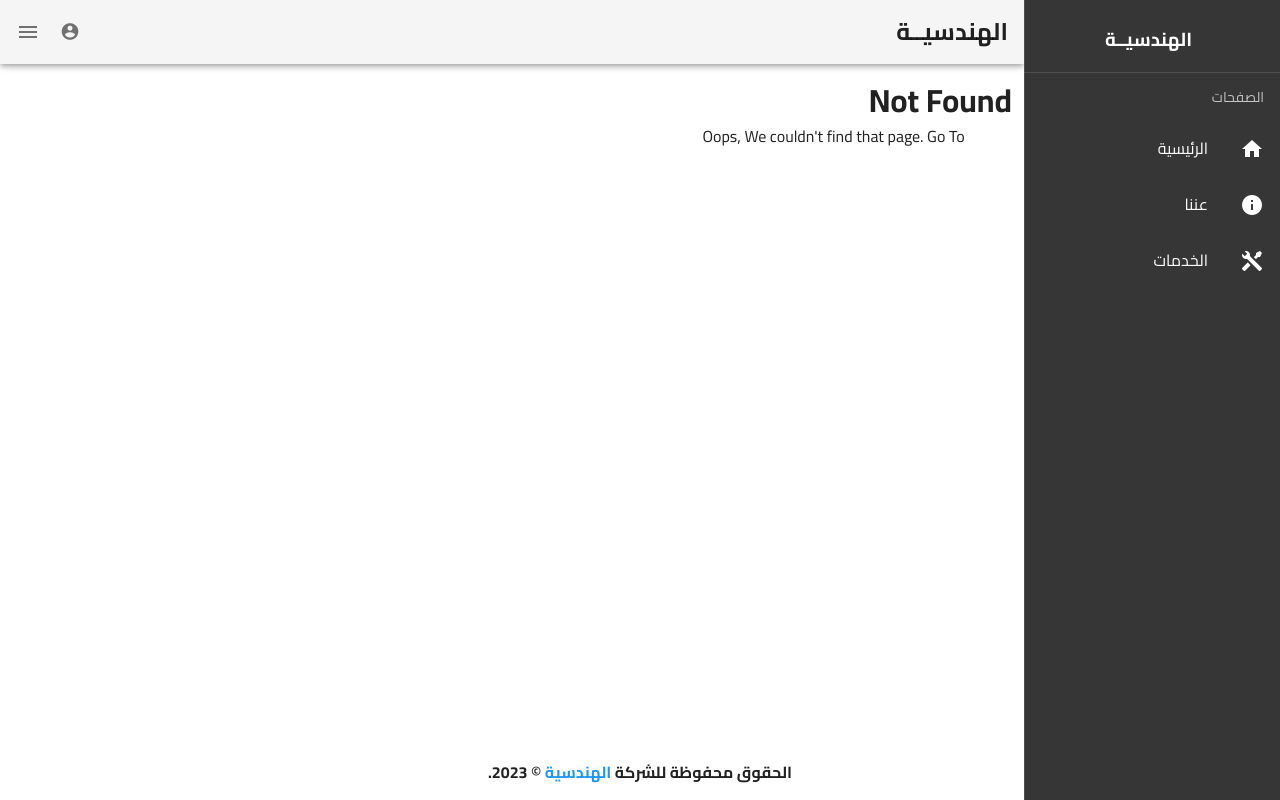
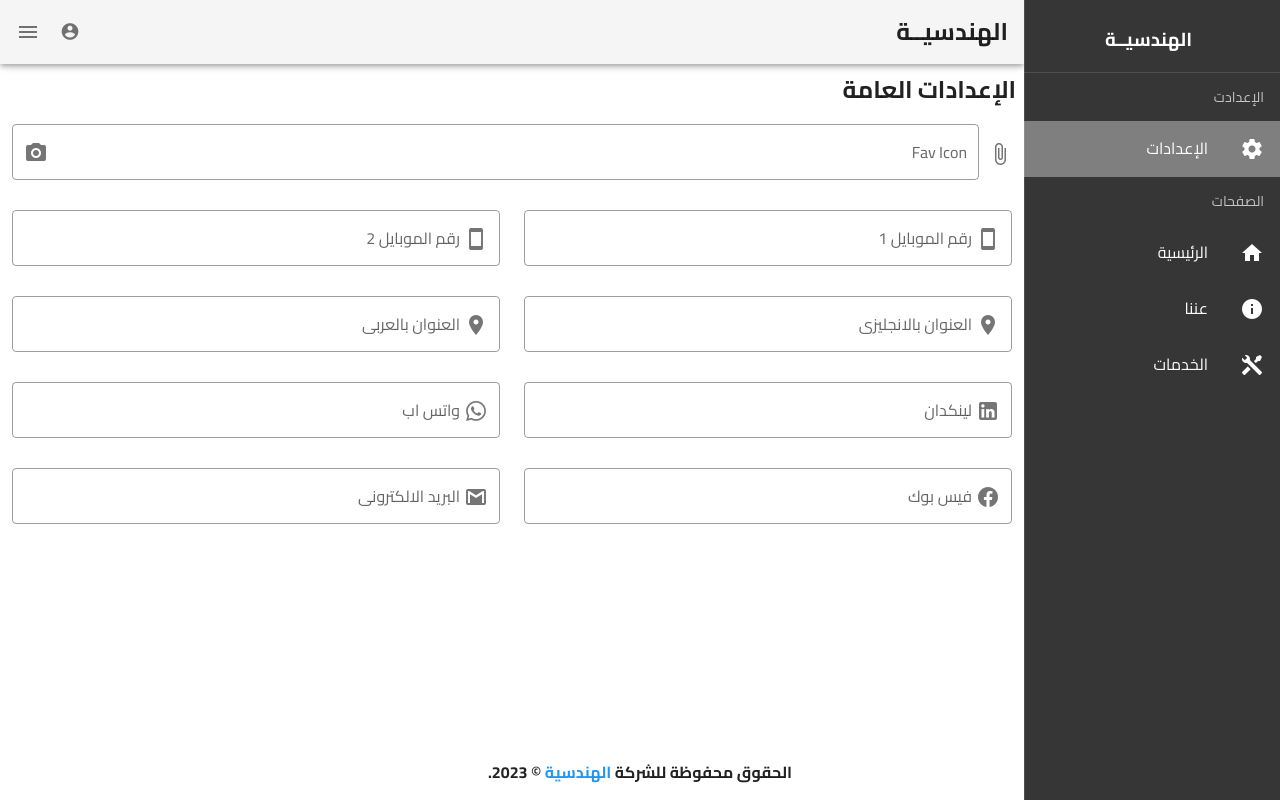
Before and after one commit to Salem-Tarek/Handasiah-Dashboard, a Vue app: page /setting in a window 1280 px wide. Before the commit this address had no page. Built offline with nearby package versions, Linux system fonts and the light colour scheme; no server answers; sample sign-in values are in the browser's storage.

Commit message:
Making Profile and Setting Pages

```diff
--- a/src/components/Fearure.vue
+++ b/src/components/Fearure.vue
@@ -87,7 +87,14 @@
             this.$emit('featuresDataChanged')
         },
         deep: true
-      }
+      },
+      featData:{
+        handler(){
+          this.$emit('featDataPropChanged')
+        },
+        deep: true
+      },
+
     },
     computed: {
       isFeatDataExist(){
--- a/src/components/Service.vue
+++ b/src/components/Service.vue
@@ -192,6 +192,12 @@ export default {
                 this.$emit('serviceDataChanged')
             },
             deep: true
+        },
+        serviceData: {
+           handler(){
+                this.$emit('servicePropChanged')
+            },
+            deep: true
         }
     },
     mounted(){
--- a/src/components/layout/Navbar.vue
+++ b/src/components/layout/Navbar.vue
@@ -17,6 +17,20 @@
             <v-divider></v-divider>
         </v-list>
         <v-list class="pt-0 navigation">
+            <v-subheader>الإعدادت</v-subheader>
+            <!-- <v-list-item-group v-model="selected"> -->
+                <v-list-item class="px-0">
+                    <router-link to="/setting" class="d-flex px-4">
+                        <v-list-item-icon>
+                            <v-icon v-text="'mdi-cog'"></v-icon>
+                        </v-list-item-icon>
+                        <v-list-item-content>
+                            <v-list-item-title v-text="'الإعدادات'"></v-list-item-title>
+                        </v-list-item-content>
+                    </router-link>
+                </v-list-item>
+            <!-- </v-list-item-group> -->
+
             <v-subheader>الصفحات</v-subheader>
             <!-- <v-list-item-group v-model="selected"> -->
                 <v-list-item v-for="(page, i) in pagesList" :key="i" class="px-0">
@@ -30,6 +44,7 @@
                     </router-link>
                 </v-list-item>
             <!-- </v-list-item-group> -->
+
         </v-list>
     </v-navigation-drawer>
 
@@ -128,25 +143,6 @@ export default {
             localStorage.removeItem('userToken')
             this.$router.push('/login');
         },
-        logInFunc(){
-            if (this.$refs.form.validate()){
-                for(let logInUser of this.logInUsers){
-                    if(this.email === logInUser.email && this.password === logInUser.password){
-                        let theToken = logInUser.token;
-                        this.userLogIn()
-                        this.dialog = false;
-                        this.$router.push('/dashboard-theme1')
-                        this.email = "";
-                        this.password = "";
-                        console.log(theToken);
-                        return true
-                    }else{
-                        alert("Email or Password in inCorrect !!")
-                        return false
-                    }
-                }
-            }
-        }
     }
 }
 </script>
--- a/src/router/index.js
+++ b/src/router/index.js
@@ -9,6 +9,7 @@ import Profile from "../views/Profile.vue";
 import HomeContent from "../views/HomeContent.vue";
 import AboutContent from "../views/AboutContent.vue";
 import ServicesContent from "../views/ServicesContent.vue";
+import Setting from "../views/Setting.vue";
 import NotFound from "../views/NotFound.vue";
 
 Vue.use(VueRouter);
@@ -48,6 +49,12 @@ const routes = [
     path: "/services-content",
     name: "ServicesContent",
     component: ServicesContent,
+    meta: {requiresAuth: true},
+  },
+  {
+    path: "/setting",
+    name: "Setting",
+    component: Setting,
     meta: {requiresAuth: true},
   },
   {
--- a/src/views/HomeContent.vue
+++ b/src/views/HomeContent.vue
@@ -30,26 +30,29 @@
                   <h4>المزايا</h4>
                 </v-expansion-panel-header>
                 <v-expansion-panel-content>
-                  <!-- If There is no Features -->
-                  <template v-if="!getFeatures.length">
-                    <template v-for="n in featsCount">
-                      <Fearure :featData="null" @featuresDataChanged="getFeatureData()" ref="FeatureComponent" :featNum="n" :key="`feat${n}`" />
-                      <div class="divider w-100" :key="n"></div>
-                    </template>
-                  </template>
+
                   <!-- If There is Features -->
-                  <template v-else>
+                  <template v-if="getFeatures.length">
                     <template v-for="(feat, index) in getFeatures">
-                      <Fearure :featData="feat" @featuresDataChanged="getFeatureData()" ref="FeatureComponent" :featNum="index+1" :key="`getFeat${feat.id}`" />
+                      <Fearure @featDataPropChanged="featBtn = false" :featData="feat" @featuresDataChanged="getFeatureData()" ref="FeatureComponent" :featNum="index+1" :key="`getFeat${feat.id}`" />
                       <div class="deleteFeat d-flex align-center justify-space-between makeGap" :key="feat.id">
                         <div class="divider"></div>
                         <v-btn depressed color="error" class="noLetterSpace" @click="deleteFeat(feat.id)">حذف الميزة</v-btn>
                       </div>
                     </template>
                   </template>
+
+                  <!-- The New Features -->
+                  <template>
+                    <template v-for="n in featsCount">
+                      <Fearure :featData="null" @featuresDataChanged="getFeatureData()" ref="FeatureComponent" :featNum="n + getFeatures.length" :key="`feat${n}`" />
+                      <div class="divider w-100" :key="n"></div>
+                    </template>
+                  </template>
+
                   <div class="mt-3 d-flex makeGap">
                     <v-btn depressed class="AddFeat noLetterSpace" @click="featsCount++">أضف ميزة</v-btn>
-                    <v-btn color="success" class="AddFeat noLetterSpace" @click="submitFeatures()">حفظ المميزات</v-btn>
+                    <v-btn color="success" class="AddFeat noLetterSpace" @click="submitFeatures()" :disabled="featBtn">حفظ المميزات</v-btn>
                   </div>
               </v-expansion-panel-content>
             </v-expansion-panel>
@@ -196,6 +199,7 @@ export default {
         featsCount: 1,
         features: [],
         getFeatures: [],
+        featBtn: true,
 
         aboutData:{
           descriptionEn: '',
@@ -269,13 +273,29 @@ export default {
 
       // Features functions
       getFeatureData(){
-        this.features = this.$refs.FeatureComponent.map((comp) => comp.$data.featuresData);
+        this.features = this.$refs.FeatureComponent.map((comp) => !comp._props.featData ? comp.$data.featuresData : comp._props.featData);
+        this.featBtn = false;
       },
       async submitFeatures(){
+        this.getFeatureData();
+        // Remove the Last Element Which is the current Feat Component
+        this.features.pop();
+
+        for(let feat of this.features){
+          for(let key in feat){
+            // console.log(feat[key]);
+            if(feat[key] === "" || feat[key] === null){
+              alert('يجب ملئ كل حقول الادخال')
+              return;
+            }
+          }
+        }
         const res = await axios.post('/dashboard/homePage/services/save', {Services: this.features});
         if(res.status === 200){
           alert('تم حفظ المميزات بنجاح')
           this.getHomePageData();
+          document.location.reload();
+          // alert('Get The Data')
         }
       },
       async deleteFeat(id){
@@ -345,7 +365,7 @@ export default {
           this.demoData = res.data.data.video;
           this.aboutData = res.data.data.aboutSomeWords;
           this.mission = res.data.data.mission;
-          this.getFeatures = res.data.data.services;
+          this.getFeatures = res.data.data.services.sort((a, b) => a.id - b.id);
 
           this.slider.uploadedSliderImages = res.data.data.slider;
           this.slider.existImgs = res.data.data.slider.length ? [...res.data.data.slider] : [];
--- a/src/views/Profile.vue
+++ b/src/views/Profile.vue
@@ -1,7 +1,67 @@
 <template>
-  <div class="profile">
-    <h1 class="display-4">Profile Page</h1>
-  </div>
+  <v-container>
+    <h3 class="mb-4">بروفايل الأدمن</h3>
+    <v-card class="mx-auto" max-width="374">
+
+      <v-img
+      height="250"
+      src="https://cdn.vuetifyjs.com/images/cards/cooking.png"
+      ></v-img>
+
+      <v-card-title class="noLetterSpace">سالم طارق</v-card-title>
+
+      <v-card-text> <v-icon class="ml-2">mdi-email</v-icon> salemtarek224@gmail.com</v-card-text>
+
+      <v-dialog v-model="dialog" max-width="350">
+        <v-card class="pt-5">
+          <v-form ref="priceFormAr" class="mt-4">
+            <v-container>
+                <v-row>
+                    <v-col cols="12" class="py-0">
+                        <v-file-input
+                          v-model="userData.image"
+                          outlined
+                          label="الصورة الشخصية"
+                          append-icon="mdi-camera"
+                        ></v-file-input>
+                    </v-col>
+                    <v-col cols="12" md="6" class="py-0">
+                        <v-text-field
+                          v-model="userData.name"
+                          outlined
+                          label="الاسم"
+                          prepend-inner-icon="mdi-cellphone"
+                        ></v-text-field>
+                    </v-col>
+                    <v-col cols="12" md="6" class="py-0">
+                        <v-text-field
+                          v-model="userData.password"
+                          type="password"
+                          outlined
+                          label="الباسورد"
+                          prepend-inner-icon="mdi-cellphone"
+                        ></v-text-field>
+                    </v-col>
+                    <v-col cols="12" md="12" class="pt-0">
+                        <v-btn type="submit" class="submitBtn noLetterSpace font-weight-bold mb-5" dark block @click.prevent="submitData" :disabled="submitBtn">حفظ التعديلات</v-btn>
+                    </v-col>
+                </v-row>
+            </v-container>
+          </v-form>
+        </v-card>
+      </v-dialog>
+
+      <!-- <v-card-actions>
+      <v-btn
+          color="deep-purple lighten-2"
+          text
+          @click="reserve"
+      >
+          Reserve
+      </v-btn>
+      </v-card-actions> -->
+    </v-card>
+  </v-container>
 </template>
 
 <script>
@@ -9,6 +69,16 @@ import router from '../store/index.js'
 
 export default {
     name: "Profile",
+    data(){
+      return {
+        dialog: true,
+        userData: {
+          name: "",
+          password: "",
+          image: null,
+        }
+      }
+    },
     beforeRouteEnter(to, from, next){
       if(router.getters.isLogged){
         next()
@@ -17,10 +87,18 @@ export default {
         alert("You Have To LogIn First")
       }
     },
+    methods: {
+      submitData(){
+        console.log(this.userData);
+      }
+    }
 }
 </script>
 
 <style>
+.noLetterSpace {
+  letter-spacing: 0 !important;
+}
 .profile {
     width: 100vw;
     height: calc(100vh - 65px);
--- a/src/views/ServicesContent.vue
+++ b/src/views/ServicesContent.vue
@@ -1,27 +1,30 @@
 <template>
   <v-container>
     <h1 class="mb-4">محتوى صفحات الخدمات</h1>
-    <!-- If There is No Services -->
-    <template v-if="!getServices.length">
-      <template v-for="n in servicesCount">
-        <Service :serviceData="null" @serviceDataChanged="getServicesData()" ref="serviceComponent" :serviceNum="n" :key="`service-${n}`" />
-        <div class="divider w-100" :key="n"></div>
-      </template>
-    </template>
 
     <!-- If There is Services -->
-    <template v-else>
+    <template v-if="getServices.length">
       <template v-for="(service, index) in getServices">
-        <Service @imgDeleted="getServicesPage" :serviceData="service" @serviceDataChanged="getServicesData()" ref="serviceComponent" :serviceNum="index+1" :key="`getService${service.id}`" />
+        <Service @servicePropChanged="serviceBtn = false" @imgDeleted="getServicesPage" :serviceData="service" @serviceDataChanged="getServicesData()" ref="serviceComponent" :serviceNum="index+1" :key="`getService${service.id}`" />
         <div class="deleteService d-flex align-center justify-space-between makeGap" :key="service.id">
           <div class="divider"></div>
           <v-btn depressed color="error" class="noLetterSpace" @click="deleteService(service.id)">حذف الخدمة</v-btn>
         </div>
       </template>
     </template>
+
+    <!-- If There is No Services -->
+    <template>
+      <template v-for="n in servicesCount">
+        <Service :serviceData="null" @serviceDataChanged="getServicesData()" ref="serviceComponent" :serviceNum="n + getServices.length" :key="`service-${n}`" />
+        <div class="divider w-100" :key="n"></div>
+      </template>
+    </template>
+
+
     <div class="mt-3 d-flex makeGap">
       <v-btn depressed class="AddService" @click="servicesCount++">أضف خدمة</v-btn>
-      <v-btn color="success" @click="submitServices()">حفظ الخدمات</v-btn>
+      <v-btn color="success" @click="submitServices()" :disabled="serviceBtn">حفظ الخدمات</v-btn>
     </div>
   </v-container>
 </template>
@@ -41,17 +44,36 @@ export default {
       servicesCount: 1,
       uploadedImgs: [],
       getServices: [],
+      serviceBtn: true,
     }
   },
   methods:{
     getServicesData(){
-      this.services = this.$refs.serviceComponent.map((comp) => comp.$data.servicesData);
+      this.services = this.$refs.serviceComponent.map((comp) => !comp._props.serviceData ? comp.$data.servicesData : comp._props.serviceData);
 
       for(let i = 0; i < this.$refs.serviceComponent.length; i++){
         this.services[i].images = this.$refs.serviceComponent[i].$data.uploadedImgs
       }
+
+      this.serviceBtn = false;
     },
     async submitServices(){
+      console.log(this.services);
+      this.getServicesData();
+
+      // Remove the Last Element Which is the current Service Component
+      // this.services.pop();
+
+      for(let service of this.services){
+        for(let key in service){
+          // console.log(service[key]);
+          if(service[key] === "" || service[key] === null){
+            alert('يجب ملئ كل حقول الادخال')
+            return;
+          }
+        }
+      }
+
       let fd = new FormData();
       for(let i = 0; i < this.services.length; i++){
         for(let key in this.services[i]){
@@ -76,7 +98,8 @@ export default {
     async getServicesPage(){
       const res = await axios.get('/dashboard/servicesPage')
       console.log(res);
-      this.getServices = res.data.data;
+      this.getServices = res.data.data.sort((a, b) => a.id - b.id);
+      console.log(this.getServices)
     },
     async deleteService(id){
       const res = await axios.post('/dashboard/servicesPage/Items/delete', {id: id});
--- /dev/null
+++ b/src/views/Setting.vue
@@ -0,0 +1,159 @@
+<template>
+  <div>
+    <h2 class="mt-2 mr-2">الإعدادات العامة</h2>
+    <v-form ref="priceFormAr" class="mt-4">
+      <v-container>
+          <v-row>
+              <v-col cols="12" class="py-0">
+                  <v-file-input
+                    v-model="settings.favicon"
+                    outlined
+                    label="Fav Icon"
+                    append-icon="mdi-camera"
+                  ></v-file-input>
+              </v-col>
+              <v-col cols="12" md="6" class="py-0">
+                  <v-text-field
+                    v-model="settings.mobile1"
+                    outlined
+                    label="رقم الموبايل 1"
+                    prepend-inner-icon="mdi-cellphone"
+                  ></v-text-field>
+              </v-col>
+              <v-col cols="12" md="6" class="py-0">
+                  <v-text-field
+                    v-model="settings.mobile2"
+                    outlined
+                    label="رقم الموبايل 2"
+                    prepend-inner-icon="mdi-cellphone"
+                  ></v-text-field>
+              </v-col>
+              <v-col cols="12" md="6" class="py-0">
+                  <v-text-field
+                    v-model="settings.addressEn"
+                    outlined
+                    label="العنوان بالانجليزى"
+                    prepend-inner-icon="mdi-map-marker"
+                  ></v-text-field>
+              </v-col>
+              <v-col cols="12" md="6" class="py-0">
+                  <v-text-field
+                    v-model="settings.addressAr"
+                    outlined
+                    label="العنوان بالعربى"
+                    prepend-inner-icon="mdi-map-marker"
+                  ></v-text-field>
+              </v-col>
+              <v-col cols="12" md="6" class="py-0">
+                  <v-text-field
+                    v-model="settings.linkedIn"
+                    outlined
+                    label="لينكدان"
+                    prepend-inner-icon="mdi-linkedin"
+                  ></v-text-field>
+              </v-col>
+              <v-col cols="12" md="6" class="py-0">
+                  <v-text-field
+                    v-model="settings.whatsapp"
+                    outlined
+                    label="واتس اب"
+                    prepend-inner-icon="mdi-whatsapp"
+                  ></v-text-field>
+              </v-col>
+              <v-col cols="12" md="6" class="py-0">
+                  <v-text-field
+                    v-model="settings.facebook"
+                    outlined
+                    label="فيس بوك"
+                    prepend-inner-icon="mdi-facebook"
+                  ></v-text-field>
+              </v-col>
+              <v-col cols="12" md="6" class="py-0">
+                  <v-text-field
+                    v-model="settings.gmail"
+                    outlined
+                    label="البريد الالكترونى"
+                    prepend-inner-icon="mdi-gmail"
+                  ></v-text-field>
+              </v-col>
+              <v-col cols="12" md="12" class="pt-0">
+                  <v-btn type="submit" class="submitBtn noLetterSpace font-weight-bold mb-5" dark block @click.prevent="submitSetting" :disabled="submitBtn">إرســـال</v-btn>
+              </v-col>
+          </v-row>
+      </v-container>
+    </v-form>
+  </div>
+</template>
+
+<script>
+import axios from 'axios'
+export default {
+  name: "Setting",
+  data(){
+    return {
+      settings: {
+        // icon: '', // The Logo
+        favicon: null,
+        mobile1: '',
+        mobile2: '',
+        addressEn: '',
+        addressAr: '',
+        linkedIn: '',
+        whatsapp: '',
+        facebook: '',
+        gmail: '',
+        serverMail: '',
+      },
+      submitBtn: true,
+    }
+  },
+  methods: {
+    async submitSetting(){
+      let fd = new FormData();
+      for(let key in this.settings){
+        fd.append(key, this.settings[key])
+      }
+      // console.log(...fd);
+
+      const res = await axios.post('/dashboard/setting/save', fd);
+      console.log(res);
+      if(res.status === 200){
+        alert('تم حفظ البيانات بنجاح')
+      }
+
+    },
+    async getSettingsData(){
+      const res = await axios.get('/dashboard/setting');
+      console.log(res);
+      if(res.status === 200){
+        // this.settings = res.data.data;
+      }
+    }
+  },
+  mounted(){
+    this.getSettingsData();
+  },
+  watch: {
+    settings: {
+      handler(){
+        this.submitBtn = false
+      },
+      deep: true
+    }
+  }
+}
+</script>
+
+<style>
+.noLetterSpace {
+  letter-spacing: 0 !important;
+}
+.submitBtn{
+  background-color: #0057a8 !important;
+}
+.theme--dark.v-btn.v-btn--disabled.v-btn--has-bg {
+  background-color: rgba(0, 0, 0, 0.3) !important;
+  color: #FFF !important;
+  user-select: none !important;
+}
+</style>
```
Lines whose indentation alone changed are shown as unchanged.
